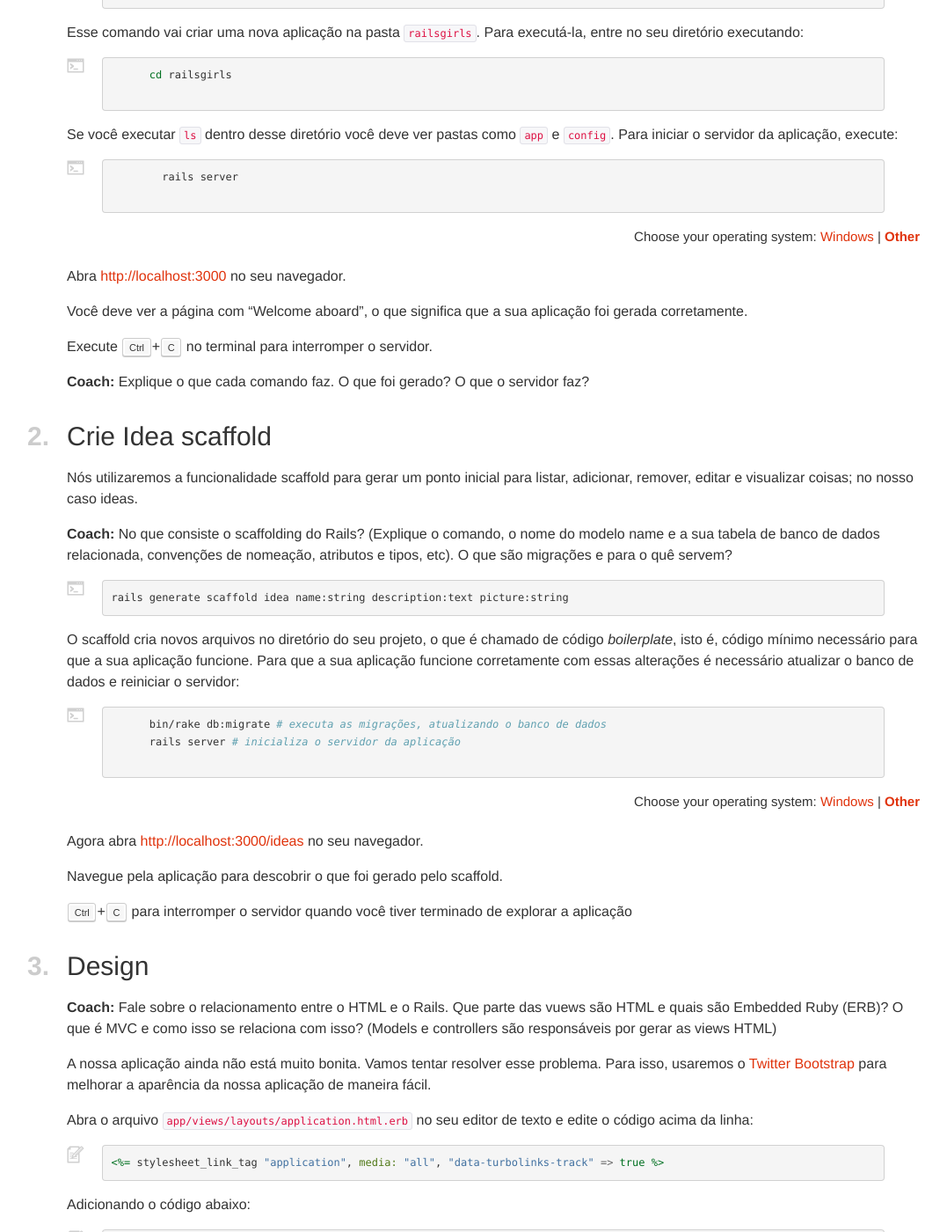
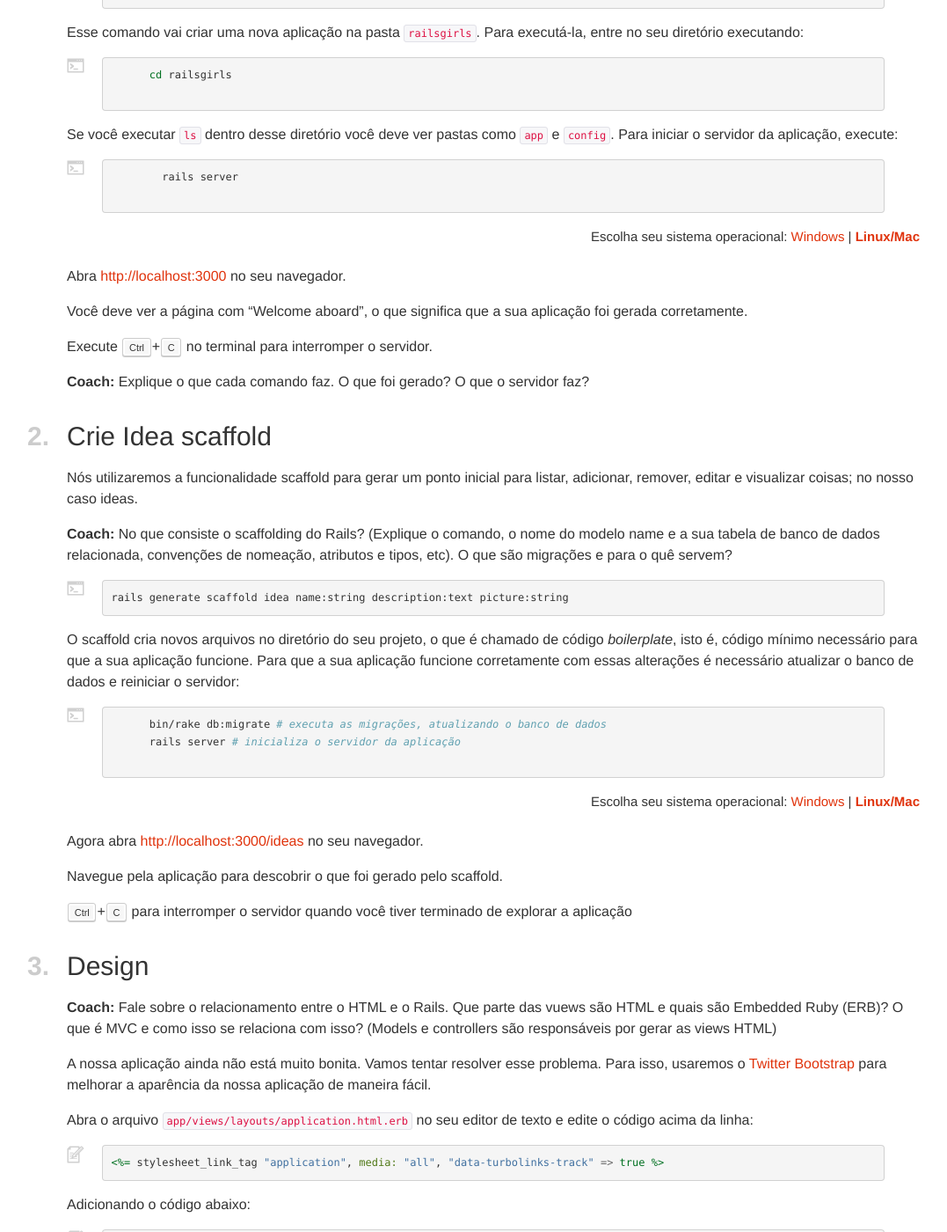
Before and after one commit to railsgirls/guides.railsgirls.com, a Jekyll site: the page built from _posts/2015-11-30-app_tutorial_1.markdown, in a window 1280 px wide and 1400 px high, scrolled down 1651 px. Shown: the whole window at 88% size, without its empty margins (9-1086 px from the left). Built offline with Jekyll 4.4.1, drawn with Linux system fonts in a browser that asks for light colours; nearby versions of some CDN libraries.

Commit message:
Add app tutorial translation to portuguese.

```diff
--- a/_posts/2015-11-30-app_tutorial_1.markdown
+++ b/_posts/2015-11-30-app_tutorial_1.markdown
@@ -419,10 +419,10 @@ get "pages/info"
 
 Agora você pode abir o arquivo `app/views/pages/info.html.erb` e adicione informações sobre você no HTML. Para visualizar a sua nova página, no seu navegador acesse <http://localhost:3000/pages/info>.
 
+<!--
 
 ## *6+.*Próximos passos*
 
-<!--
 * Add design using HTML &amp; CSS
 * Add ratings
 * Use CoffeeScript (or JavaScript) to add interaction
--- a/js/guides.js
+++ b/js/guides.js
@@ -33,7 +33,7 @@ function addIcons() {
 }
 
 function initializeOsSwitchers() {
-  $(".os-specific").append("<span class='picker'>Choose your operating system: <a href='#' class='win-link'>Windows</a> | <a href='#' class='nix-link'>Other</a></span>").find(".win-link").click(function(event) {
+  $(".os-specific").append("<span class='picker'>Escolha seu sistema operacional: <a href='#' class='win-link'>Windows</a> | <a href='#' class='nix-link'>Linux/Mac</a></span>").find(".win-link").click(function(event) {
     event.preventDefault();
     saveOs("win");
 
```
